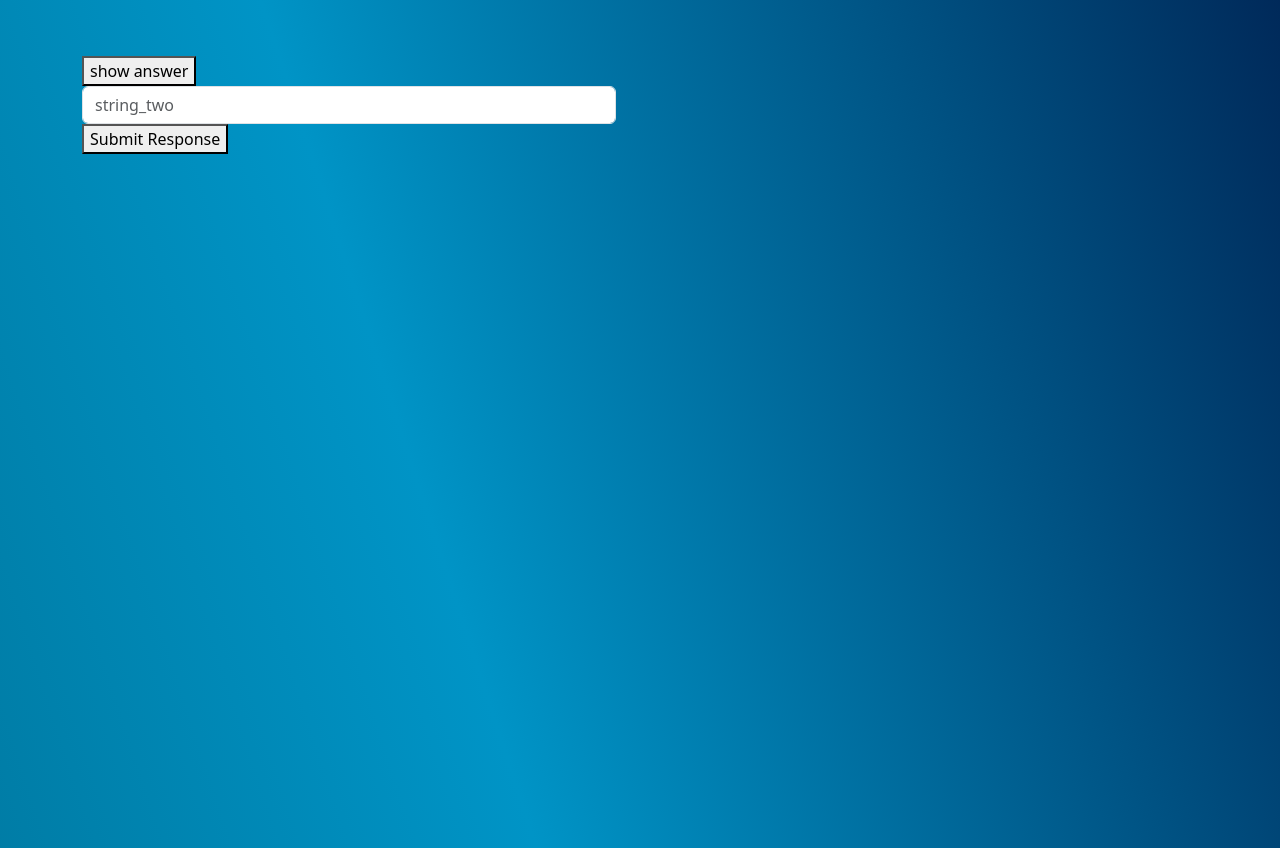
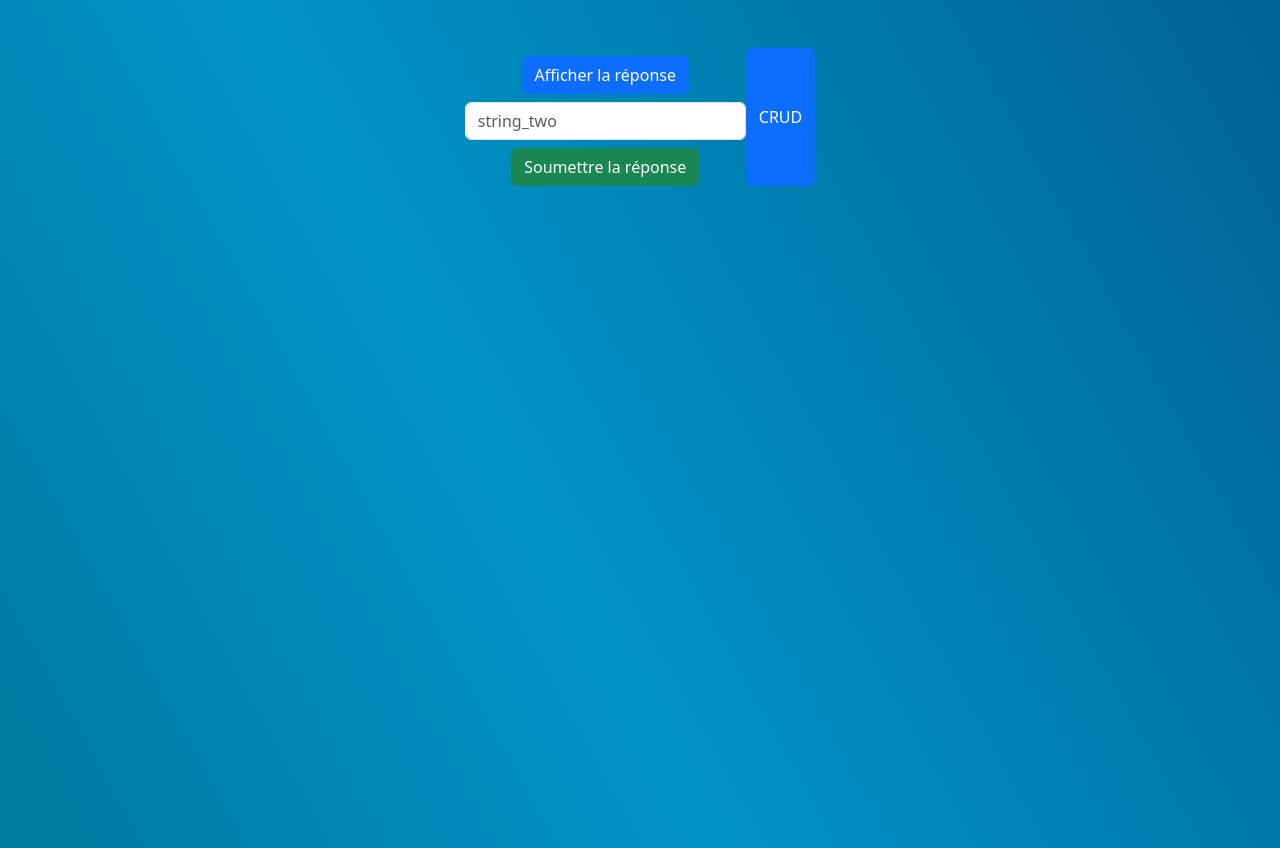
Before and after one commit to ThomasTestaud/memoList_2.0, a PHP site: page /word.php in a window 1280 px wide. Run offline with PHP 8.4, Linux system fonts and the light colour scheme.

Commit message:
Adds word crud

```diff
--- a/frontend/css/main.css
+++ b/frontend/css/main.css
@@ -1,10 +1,10 @@
 body{
     min-height: 100vh;
     width: 100%;
-    background: linear-gradient(252deg,#001242,#0094c6,#005e7c,#000022);
+    background: linear-gradient(241deg,#005384,#0094c6,#005e7c,#107be5);
     background-size: 240% 240%;
-    background-repeat: no-repeat;
     animation: gradient-animation 16s ease infinite;
+    color: white !important;
 }
 @keyframes gradient-animation {
     0% {
--- a/frontend/js/word.js
+++ b/frontend/js/word.js
@@ -1,10 +1,15 @@
 // URL of the API endpoint you want to request data from
-const apiUrl = 'http://localhost:3000/word/1';
+// Create a URL object from the current URL
+const url = new URL(window.location.href);
+const idList = Number(url.searchParams.get('listId'));
+const apiUrl = 'http://localhost:3000/word/'+ idList;
 const string_one = document.getElementById('string-one');
 const string_two_response = document.getElementById('string-two-response');
 const show_answer = document.getElementById('show-answer');
 const submit_response = document.getElementById('submit-response');
 const string_two = document.getElementById('string-two');
+const crud_button = document.getElementById('crud-button');
+const crud = document.getElementById('crud');
 let trueResponse;
 // Make a GET request using the fetch API
 fetch(apiUrl)
@@ -40,8 +45,12 @@ function displaySuccess(){
 function displayError(){
     window.alert('error');
 }
+function displayCrud(){
+    crud.classList.toggle("d-none");
+}
 show_answer.addEventListener("click",displayAnswer);
 submit_response.addEventListener("click",checkAnswer);
+crud_button.addEventListener("click",displayCrud);
 function checkAnswer(){
     string_two.value.toLowerCase() === trueResponse.toLowerCase() ? displaySuccess() : displayError();
 };
--- a/frontend/word.php
+++ b/frontend/word.php
@@ -1,15 +1,46 @@
 <?php require_once("header.php"); ?>
-<div class="container mt-5 h-100 w-100 d-flex justify-center flex-direction-row">
-    <div class="row w-100">
-        <div class="col-6">
-            <h2 id="string-one"></h2>
-            <h3 id="string-two-response" class="d-none">hello</h3>
-            <button id="show-answer" value="true" >show answer</button>
-            <input id="string-two" type="text" class="form-control" placeholder="string_two">
-            <button id="submit-response">Submit Response</button>
+    <div class="container-fluid mt-5 text-center d-flex justify-content-center">
+        <div class="row d-flex justify-content-center">
+            <div class="">
+                <div class="mx-auto">
+                    <h2 id="string-one"></h2>
+                    <h3 id="string-two-response" class="d-none">hello</h3>
+                </div>
+            </div>
+            <div class="">
+                <div class="mx-auto">
+                    <button id="show-answer" value="true" class="btn btn-primary">Afficher la réponse</button>
+                    <input id="string-two" type="text" class="form-control mt-2" placeholder="string_two">
+                    <button id="submit-response" class="btn btn-success mt-2">Soumettre la réponse</button>
+                </div>
+            </div>
         </div>
+
+        <button id="crud-button" class="btn btn-primary">CRUD</button>
+        <div id="crud" class="mt-3 d-none">
+            <h3>Création de nouveaux mots</h3>
+            <div class="mb-3">
+                <label for="string_one">String One</label>
+                <input type="text" id="string_one" class="form-control">
+            </div>
+            <div class="mb-3">
+                <label for="string_two">String Two</label>
+                <input type="text" id="string_two" class="form-control">
+            </div>
+            <div class="mb-3">
+                <label for="categorie">Catégorie</label>
+                <select id="categorie" class="form-select">
+                    <option value="categorie1">Catégorie 1</option>
+                    <option value="categorie2">Catégorie 2</option>
+                    <option value="categorie3">Catégorie 3</option>
+                </select>
+            </div>
+            <button id="creerMot" class="btn btn-success">Créer Mot</button>
+        </div>
+
+
+
     </div>
-</div>
 
 
 
```
